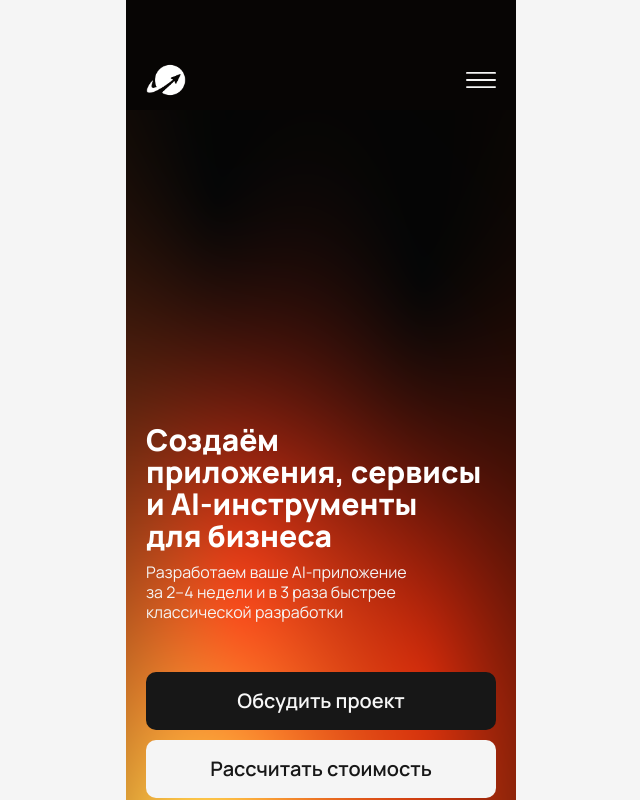
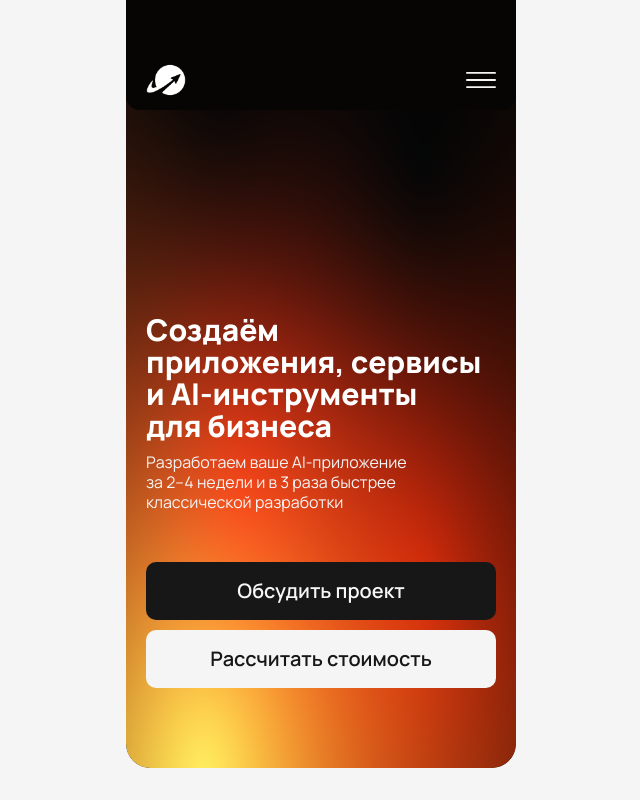
Before and after one commit to ZharkovMihail/ai_landing, a Next.js app: page / in a window 1280 px wide. Shown: the top 800 px of the page, without its empty margins (319-959 px from the left). Built offline with nearby package versions, Linux system fonts and the light colour scheme.

Commit message:
бургер

```diff
--- a/app/components/Header.tsx
+++ b/app/components/Header.tsx
@@ -3,7 +3,7 @@ import { imgLogoWhite, imgMenuIcon } from "@/app/lib/assets";
 
 export default function Header() {
   return (
-    <header className="flex items-center justify-between px-5 pt-[60px] pb-[10px]">
+    <header className="fixed inset-x-0 top-0 z-50 flex items-center justify-between px-5 pt-[60px] pb-[10px] bg-[#070504] rounded-b-[14px] max-w-[390px] mx-auto">
       <div className="relative w-10 h-10 shrink-0">
         <Image src={imgLogoWhite} alt="ToTheMoonTeam logo" fill className="object-cover" unoptimized />
       </div>
--- a/app/page.tsx
+++ b/app/page.tsx
@@ -10,11 +10,8 @@ import Footer from "@/app/components/Footer";
 export default function Home() {
   return (
     <main className="flex flex-col min-h-screen max-w-[390px] mx-auto">
-      {/* Hero block with header inside dark bg */}
-      <div className="bg-[#070504] rounded-b-[24px]">
-        <Header />
-        <Hero />
-      </div>
+      <Header />
+      <Hero />
 
       {/* Page sections */}
       <div className="flex flex-col gap-[60px] py-[60px]">
```
